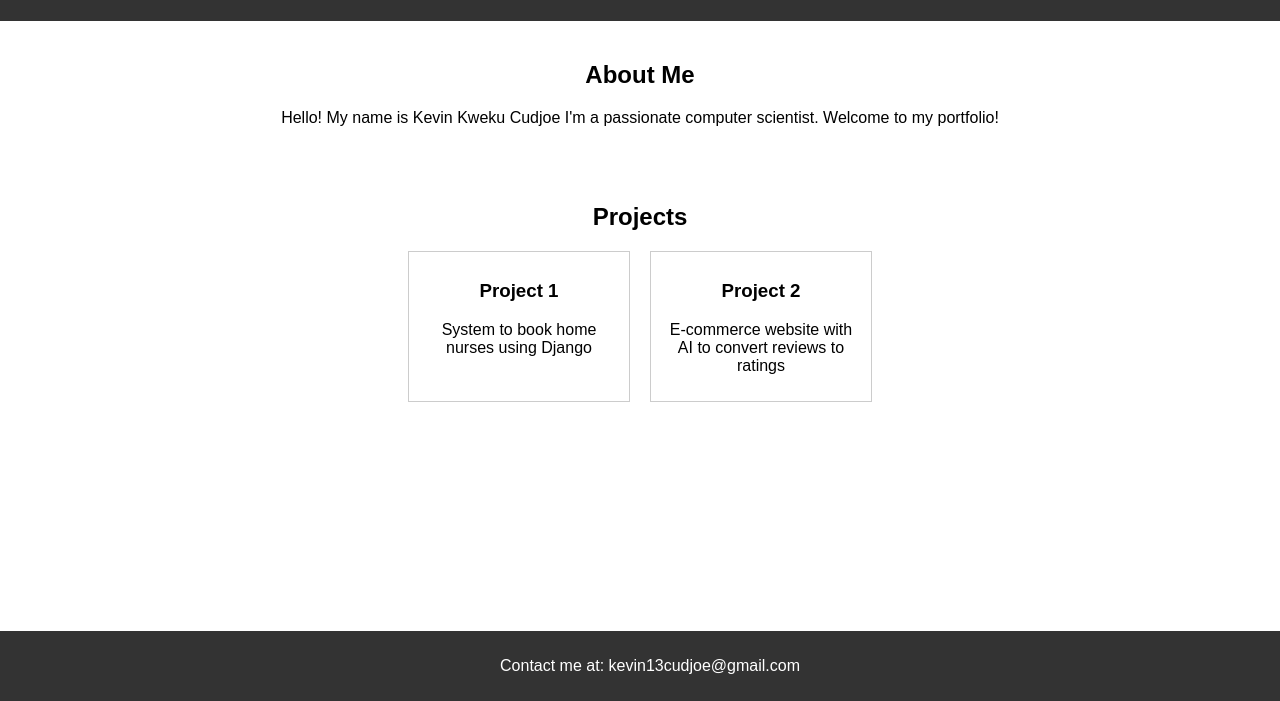
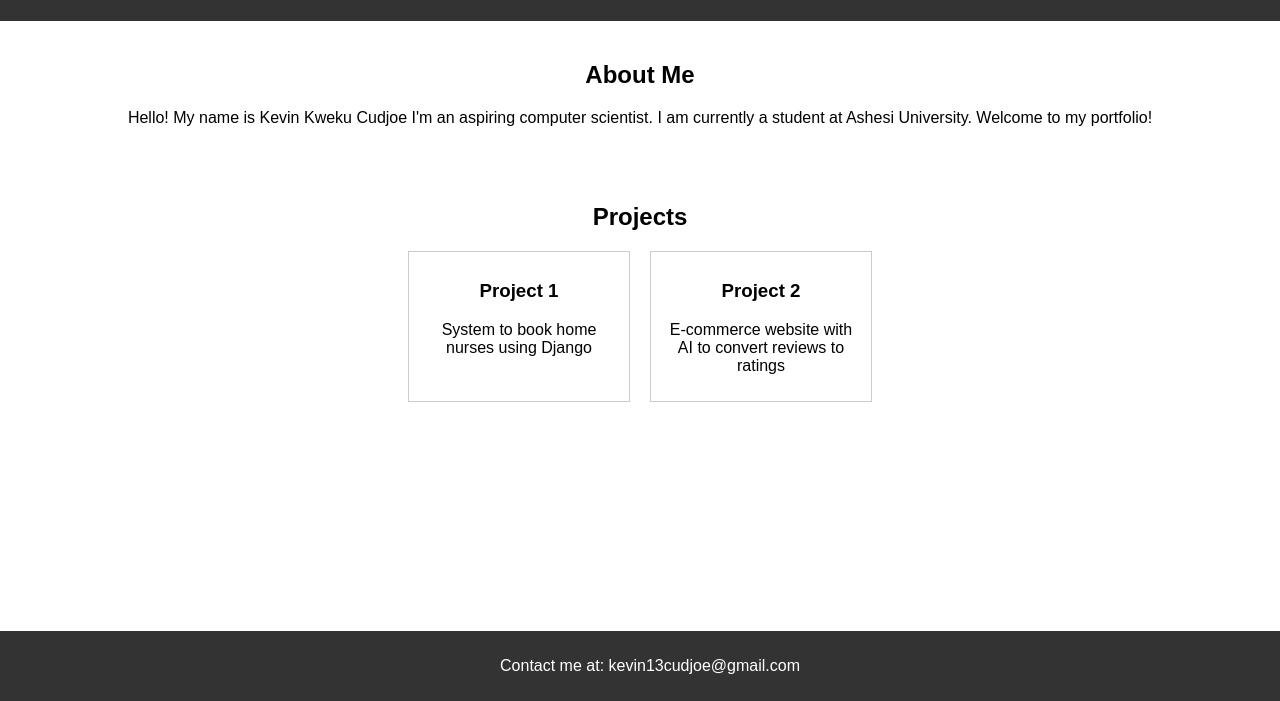
Before and after one commit to baaba-midnight/fluffy-eureka, a plain HTML site: page pages/kevin.html in a window 1280 px wide. Shown: the part 99-800 px from the top of the page. Drawn offline with Linux system fonts and the light colour scheme.

Commit message:
Update kevin.html
I made some changes to my about me section. My choice of words were misleading.

```diff
--- a/pages/kevin.html
+++ b/pages/kevin.html
@@ -46,7 +46,7 @@
     </header>
     <section>
         <h2>About Me</h2>
-        <p>Hello! My name is Kevin Kweku Cudjoe I'm a passionate computer scientist. Welcome to my portfolio!</p>
+        <p>Hello! My name is Kevin Kweku Cudjoe I'm an aspiring computer scientist. I am currently a student at Ashesi University. Welcome to my portfolio!</p>
     </section>
     <section>
         <h2>Projects</h2>
```
